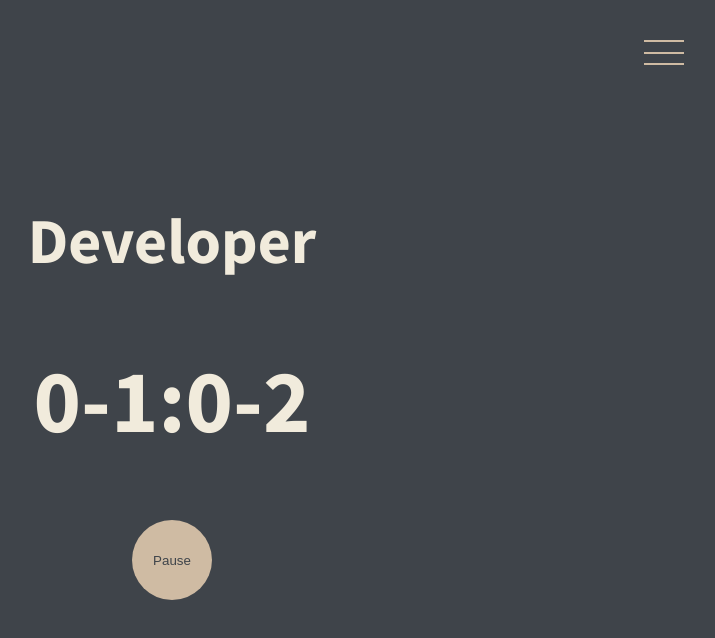
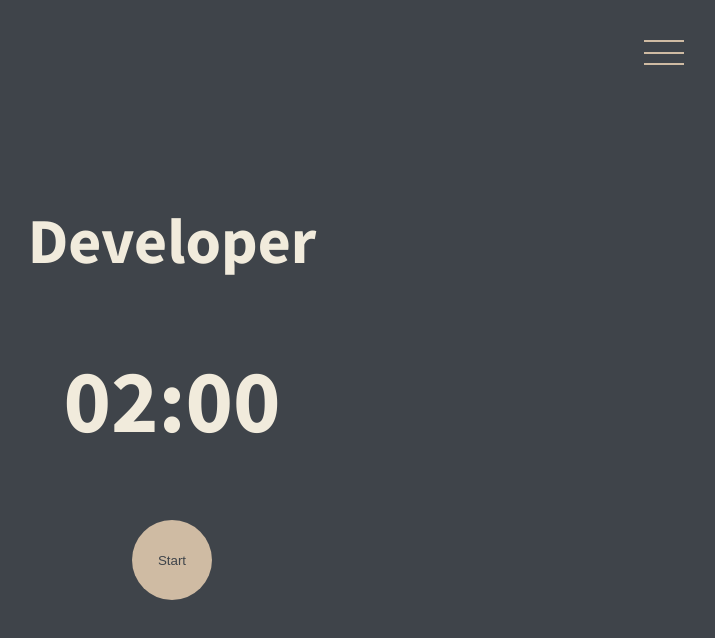
Before and after one commit to stevedylandev/devtimer, a React (Create React App) app: page / in a window 1280 px wide. Shown: the top 638 px of the page, without its empty margins (468-1183 px from the left). Built offline with nearby package versions, Linux system fonts and the light colour scheme.

Commit message:
fixed bug with timer going beyond zero resolve #4

```diff
--- a/src/App.js
+++ b/src/App.js
@@ -1,11 +1,14 @@
+import React, { useState } from "react";
 import Timer from "./components/Timer.js";
 import GlobalStyles from "./components/GlobalStyles.js";
 
 function App() {
+  const [inputSeconds, setInputSeconds] = useState(120);
+
   return (
     <div className="App">
       <GlobalStyles />
-      <Timer />
+      <Timer props={inputSeconds} />
     </div>
   );
 }
--- a/src/components/Timer.js
+++ b/src/components/Timer.js
@@ -3,19 +3,24 @@ import styled from "styled-components";
 import Burger from "./Burger.js";
 
 const Timer = () => {
-  const [secondsLeft, setSecondsLeft] = useState(5);
-  const [pause, setPause] = useState(false);
+  const [secondsLeft, setSecondsLeft] = useState(120);
+  const [pause, setPause] = useState(true);
   let intervalRef = useRef();
 
   const tick = () => {
-    setSecondsLeft((prev) => prev - 1);
+    if (secondsLeft > 0) {
+      setSecondsLeft((prev) => prev - 1);
+    } else {
+      setSecondsLeft(0);
+    }
   };
 
   useEffect(() => {
-    setPause(false);
-    intervalRef.current = setInterval(tick, 1000);
-    return () => clearInterval(intervalRef.current);
-  }, []);
+    if (secondsLeft === 0) {
+      clearInterval(intervalRef.current);
+      setPause(true);
+    }
+  }, [secondsLeft]);
 
   const pauseButtonHandle = () => {
     if (!pause) {
```
